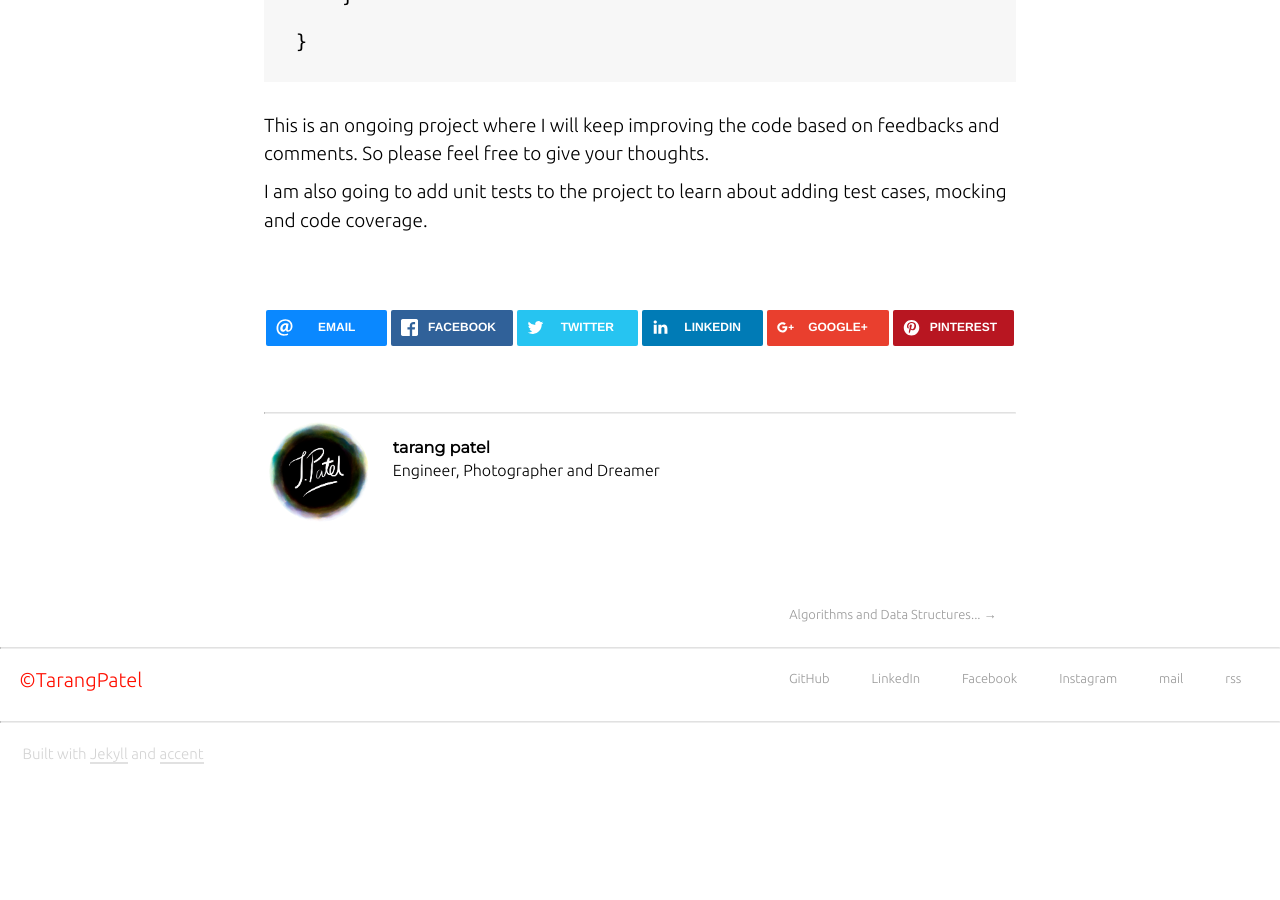
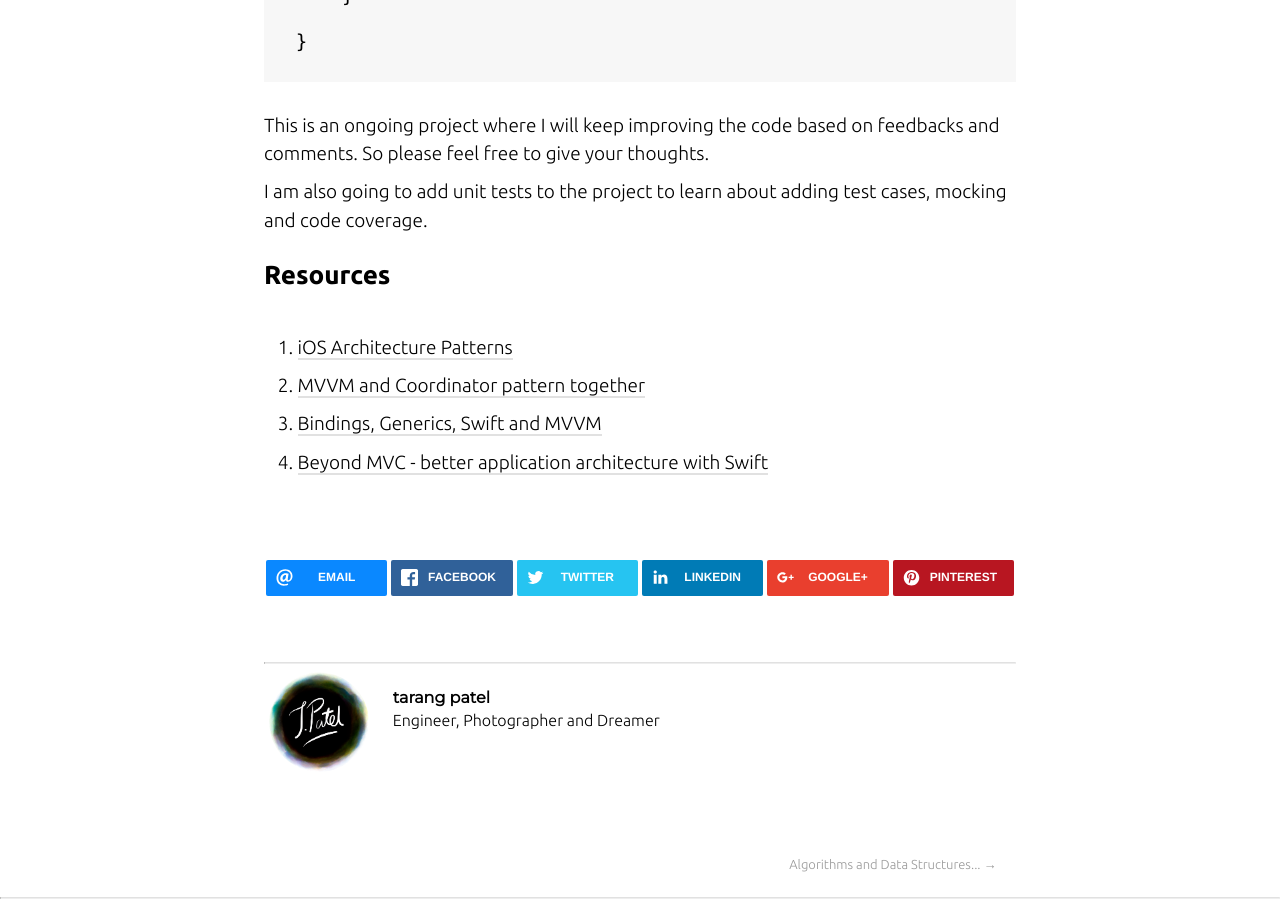
Before and after one commit to tarangpatel/whatilove, a Jekyll site: the page built from _posts/2017-02-05-swiftmvvmexample.markdown, in a window 1280 px wide and 900 px high, scrolled down 8369 px. Built offline with Jekyll 4.4.1, drawn with Linux system fonts in a browser that asks for light colours; nearby versions of some CDN libraries; comment, search, counter and statistics services are not loaded; before the commit the page ends 9177 px from its top, so only the background shows below that.

Commit message:
added resources

```diff
--- a/_posts/2017-02-05-swiftmvvmexample.markdown
+++ b/_posts/2017-02-05-swiftmvvmexample.markdown
@@ -301,3 +301,10 @@ This is an ongoing project where I will keep improving the code based on feedbac
 So please feel free to give your thoughts.
 
 I am also going to add unit tests to the project to learn about adding test cases, mocking and code coverage.
+
+#### Resources
+
+1. [iOS Architecture Patterns](https://medium.com/ios-os-x-development/ios-architecture-patterns-ecba4c38de52#.yp5ycgz8b)
+2. [MVVM and Coordinator pattern together](https://medium.com/@giovannyorozco24/mvvm-and-coordinator-pattern-together-8920fc0f1f55#.d4qx1ko01)
+3. [Bindings, Generics, Swift and MVVM](http://rasic.info/bindings-generics-swift-and-mvvm/)
+4. [Beyond MVC - better application architecture with Swift](https://github.com/swift-mtl/2017-02-02)
```
